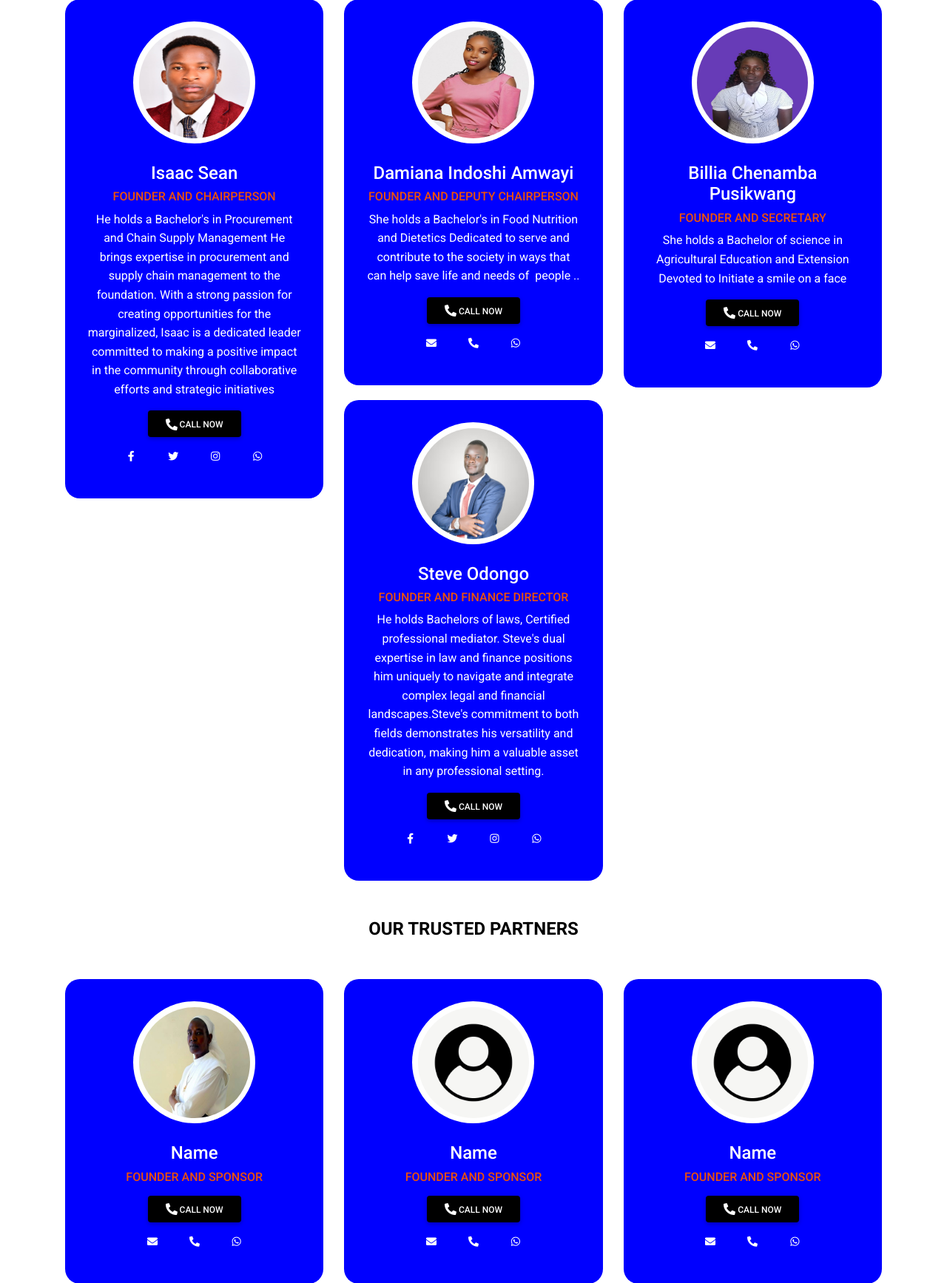
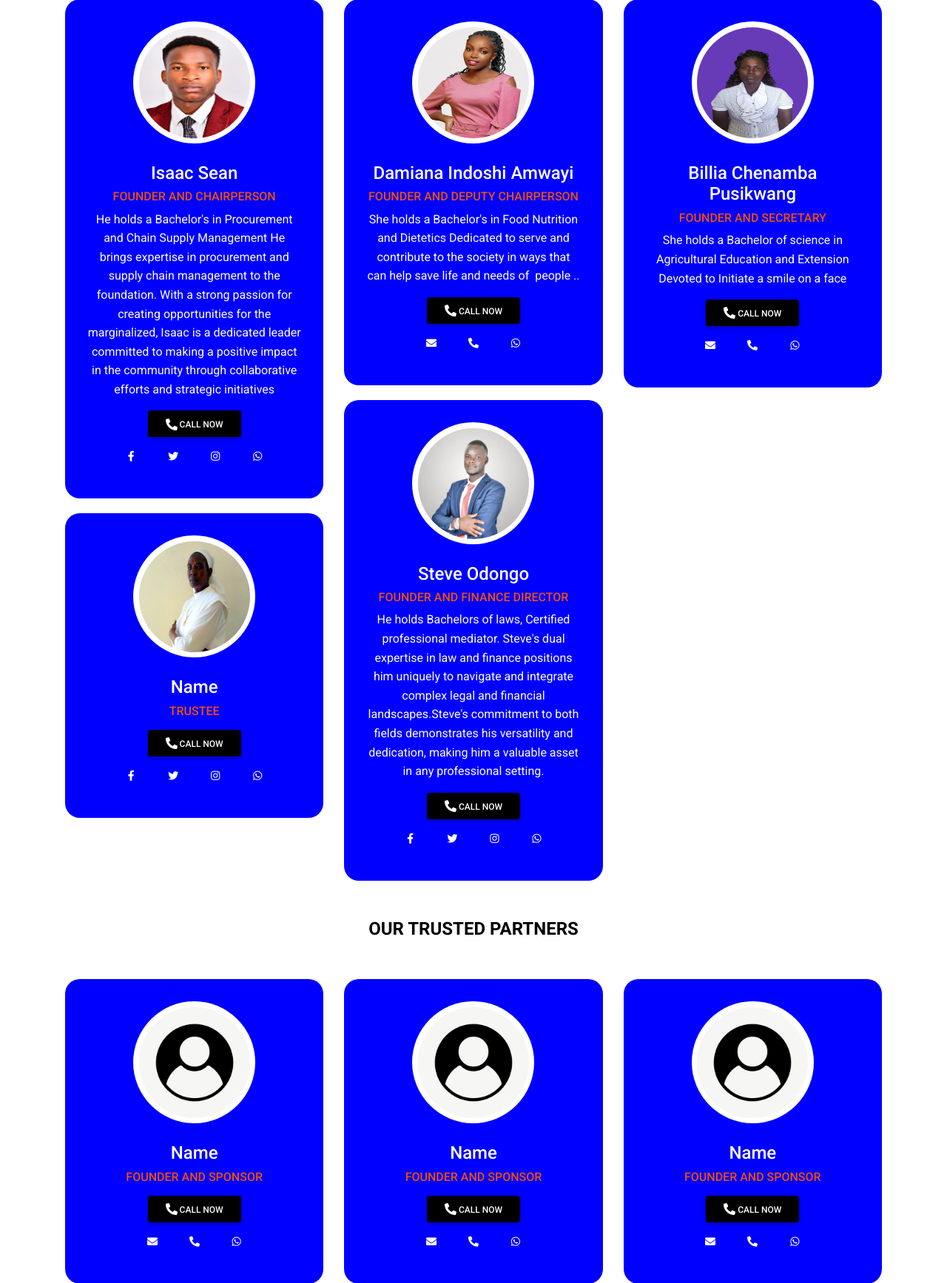
Before and after one commit to Pelusharaz/Beacon-of-Compassion, a PHP site: page /partner.php in a window 1280 px wide. Shown: the part 1134-2869 px from the top of the page at 74% size. Run offline with PHP 8.4, Linux system fonts and the light colour scheme.

Commit message:
Partners

```diff
--- a/Site/partner.php
+++ b/Site/partner.php
@@ -256,6 +256,27 @@ if (isset($_POST['partnermsg'])) {
              <a class="btn btn-link btn-floating btn-lg m-1" href="https://wa.me/+254111628390" target="_blank" role="button" data-mdb-ripple-color="dark" style="color:white;"><i class="fab fa-whatsapp"></i></a>
             </div>
 
+          <div class="blog" style="margin:20px 10px 0px 10px;padding:30px;text-align:center;center;border-radius:20px;background-color:blue;color:white;">
+          <div class="profile"style="border-radius:50%;width: 165px; height: 165px;background-color:white;margin-left:auto;margin-right:auto;display:block;"><img src="img/sponsors/sponsor1.jpg" alt="profile" style="border-radius:50%;width: 150px; height: 150px;"></div>
+           <br>
+           <div class="Blog-title"><h4>Name</h4></div>
+           <div class="Blog-title"><h6 style="color:rgb(238, 81, 8);">TRUSTEE</h6></div>
+           <div class="info"style="margin-left:0px;width:100%;">
+             <p>
+
+             </p>
+             <a class="btn blogbtn" role="button" href="tel:+254719411322"><i class="fa fa-phone fa-flip-horizontal fa-lg" ></i> Call Now</a>
+           </div>
+             <!-- Facebook -->
+             <a class="btn btn-link btn-floating btn-lg m-1" href="https://www.facebook.com/profile.php?id=61561621183867" target="_blank" role="button" data-mdb-ripple-color="dark" style="color:white;"><i class="fab fa-facebook-f"></i></a>
+             <!-- Twitter -->
+             <a class="btn btn-link btn-floating btn-lg m-1" href="https://twitter.com/Isaac_sean64380/" target="_blank" role="button" data-mdb-ripple-color="dark" style="color:white;"><i class="fab fa-twitter"></i></a>
+             <!-- Instagram -->
+             <a class="btn btn-link btn-floating btn-lg m-1" href="https://www.instagram.com/bulldog_tail/" target="_blank" role="button" data-mdb-ripple-color="dark" style="color:white;"><i class="fab fa-instagram"></i></a>
+             <!-- whatsapp -->
+             <a class="btn btn-link btn-floating btn-lg m-1" href="https://wa.me/+254111628390" target="_blank" role="button" data-mdb-ripple-color="dark" style="color:white;"><i class="fab fa-whatsapp"></i></a>
+            </div>
+
           <!-- <div class="blog" style="margin:10px 10px 0px 10px;padding:30px;text-align:center;center;border-radius:20px;background-color:blue;color:white;">
           <div class="profile"style="border-radius:50%;width: 165px; height: 165px;background-color:white;margin-left:auto;margin-right:auto;display:block;"><img src="img/staff/Robert-mogesi.jpg" alt="profile" style="border-radius:50%;width: 150px; height: 150px;"></div>
            <br>
@@ -400,7 +421,7 @@ if (isset($_POST['partnermsg'])) {
         <div class="column">
 
          <div class="blog" style="margin:20px 10px 0px 10px;padding:30px;text-align:center;center;border-radius:20px;background-color:blue;color:white;">
-          <div class="profile"style="border-radius:50%;width: 165px; height: 165px;background-color:white;margin-left:auto;margin-right:auto;display:block;"><img src="img/sponsors/sponsor1.jpg" alt="profile" style="border-radius:50%;width: 150px; height: 150px;"></div>
+          <div class="profile"style="border-radius:50%;width: 165px; height: 165px;background-color:white;margin-left:auto;margin-right:auto;display:block;"><img src="img/icons/person.webp" alt="profile" style="border-radius:50%;width: 150px; height: 150px;"></div>
            <br>
            <div class="Blog-title"><h4>Name</h4></div>
            <div class="Blog-title"><h6 style="color:rgb(238, 81, 8);">FOUNDER AND SPONSOR</h6></div>
```
